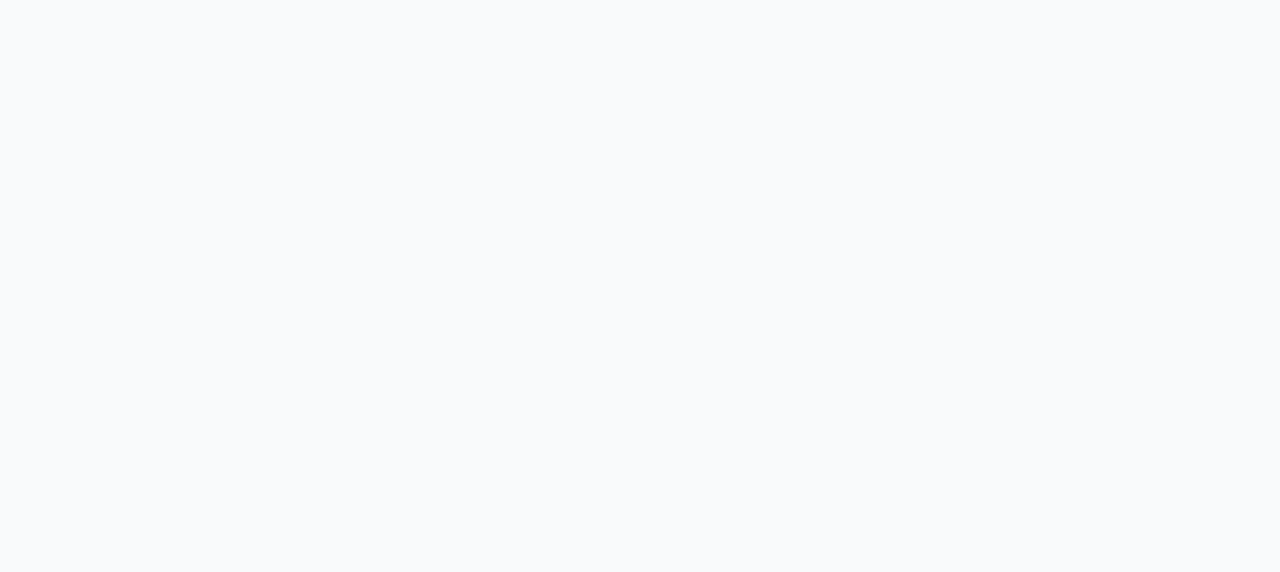
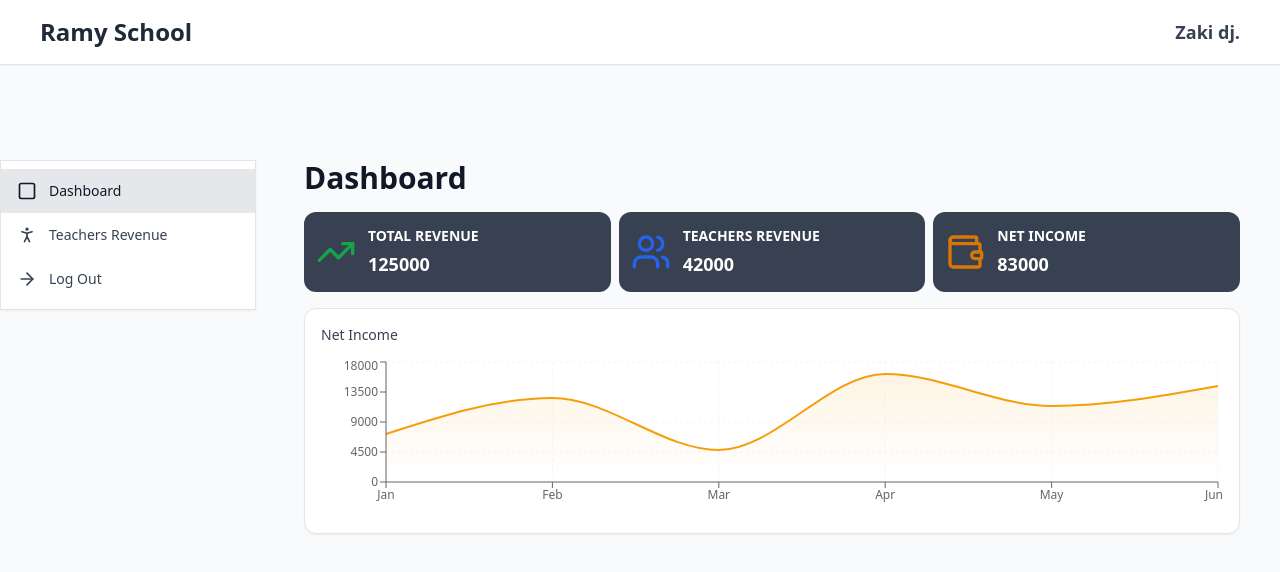
Before and after one commit to zakiD9/RamySchool, a React (Vite) app: page /director/dashboard in a window 1280 px wide. Before the commit this address had no page. Shown: the top 572 px of the page. Built offline with nearby package versions, Linux system fonts and the light colour scheme.

Commit message:
ui and layouts and director dashboard

```diff
--- a/package.json
+++ b/package.json
@@ -20,6 +20,7 @@
     "react": "^19.1.1",
     "react-dom": "^19.1.1",
     "react-router-dom": "^7.9.5",
+    "recharts": "^3.3.0",
     "tailwind-merge": "^3.3.1",
     "tailwindcss-animate": "^1.0.7",
     "zustand": "^5.0.8"
--- a/src/App.tsx
+++ b/src/App.tsx
@@ -2,6 +2,7 @@ import { Route, Routes } from 'react-router-dom'
 import Director from './pages/Director'
 import Receptionist from './pages/Receptionist'
 import Login from './pages/Login'
+import DirectorDashboard from './components/pages/director/dashboard/dashboardSection'
 
 function App() {
 
@@ -9,8 +10,21 @@ function App() {
     <>
      <Routes>
         <Route path="/login" element={<Login />} />
-        <Route path="/director" element={<Director />} />
-        <Route path="/receptionist" element={<Receptionist />} />
+         <Route path="/director" element={<Director />}>
+            <Route path="dashboard" element={<DirectorDashboard />} />
+            <Route path="teachers" element={<div>Teacher Revenue</div>} />
+            <Route path="logout" element={<div>Log Out</div>} />
+          </Route>
+
+          <Route path="/receptionist" element={<Receptionist />}>
+            <Route path="dashboard" element={<div>dashboard</div>} />
+            <Route path="teachers" element={<div>Teachers management</div>} />
+            <Route path="students" element={<div>students management</div>} />
+            <Route path="sessions" element={<div>sessions management</div>} />
+            <Route path="presences" element={<div>presences management</div>} />
+            <Route path="groups" element={<div>groups management</div>} />
+            <Route path="logout" element={<div>Log Out</div>} />
+          </Route>
       </Routes>
     </>
   )
--- a/src/components/layout/SideBar.tsx
+++ b/src/components/layout/SideBar.tsx
@@ -0,0 +1,65 @@
+import {
+  PersonStanding,
+  Square,
+  Users,
+  BookOpen,
+  Layers3,
+  CalendarCheck,
+  ArrowRight,
+} from "lucide-react"
+import { FC } from "react"
+import { NavLink } from "react-router-dom"
+
+type Role = "director" | "receptionist"
+
+type MenuItem = {
+  label: string
+  icon: FC<React.SVGProps<SVGSVGElement>>
+  to: string
+}
+
+const directorMenu: MenuItem[] = [
+  { label: "Dashboard", icon: Square, to: "/director/dashboard" },
+  { label: "Teachers Revenue", icon: PersonStanding, to: "/director/teachers" },
+  { label: "Log Out", icon: ArrowRight, to: "/director/logout" },
+]
+
+const receptionistMenu: MenuItem[] = [
+  { label: "Dashboard", icon: Square, to: "/receptionist/dashboard" },
+  { label: "Teachers", icon: PersonStanding, to: "/receptionist/teachers" },
+  { label: "Students", icon: Users, to: "/receptionist/students" },
+  { label: "Sessions", icon: BookOpen, to: "/receptionist/sessions" },
+  { label: "Groups", icon: Layers3, to: "/receptionist/groups" },
+  { label: "Presences", icon: CalendarCheck, to: "/receptionist/presences" },
+  { label: "Log Out", icon: ArrowRight, to: "/receptionist/logout" },
+]
+
+export default function Sidebar({ role }: { role: Role }) {
+  const menuItems = role === "director" ? directorMenu : receptionistMenu
+
+  return (
+    <div className="w-1/5 h-fit bg-white border py-2 shadow-sm">
+      <ul className="flex flex-col">
+        {menuItems.map((item, idx) => {
+          const Icon = item.icon
+          return (
+            <NavLink
+              key={idx}
+              to={item.to}
+              className={({ isActive }) =>
+                `flex items-center gap-3 px-4 py-3 cursor-pointer transition-colors ${
+                  isActive
+                    ? "bg-gray-200 font-medium text-gray-900"
+                    : "hover:bg-gray-100 text-gray-700"
+                }`
+              }
+            >
+              <Icon className="w-5 h-5" />
+              <span className="text-sm">{item.label}</span>
+            </NavLink>
+          )
+        })}
+      </ul>
+    </div>
+  )
+}
--- a/src/components/layout/TopBar.tsx
+++ b/src/components/layout/TopBar.tsx
@@ -0,0 +1,12 @@
+type TopBarProps = {
+  username: string
+}
+
+export default function TopBar({ username }: TopBarProps) {
+  return (
+    <header className="fixed top-0 left-0 w-full flex justify-between items-center bg-white border-b shadow-sm py-4 px-10 z-50">
+      <h1 className="text-2xl font-semibold text-gray-800">Ramy School</h1>
+      <span className="text-lg font-semibold text-gray-700">{username}</span>
+    </header>
+  )
+}
--- a/src/components/pages/director/dashboard/StatCard.tsx
+++ b/src/components/pages/director/dashboard/StatCard.tsx
@@ -0,0 +1,20 @@
+import type { ReactNode } from "react";
+
+interface StatCardProps{
+    name:string;
+    numb:number;
+    icon:ReactNode;
+}
+
+export default function StatCard(props:StatCardProps){
+
+    return(
+        <div className="bg-gray-700 w-full rounded-xl px-3 items-center text-white py-2 h-20 flex gap-3 hover:shadow-xl cursor-pointer transform transition-all duration-300 hover:-translate-y-2">
+            {props.icon}
+            <div className="flex flex-col justify-between gap-1">
+               <span className="uppercase font-semibold text-sm">{props.name}</span>
+               <span className="font-bold text-lg">{props.numb}</span>
+            </div>
+        </div>
+    )
+}
--- a/src/components/pages/director/dashboard/chart.tsx
+++ b/src/components/pages/director/dashboard/chart.tsx
@@ -0,0 +1,89 @@
+import React from "react";
+import {
+  ResponsiveContainer,
+  AreaChart,
+  Area,
+  XAxis,
+  YAxis,
+  Tooltip,
+  CartesianGrid,
+} from "recharts";
+import { cn } from "@/lib/utils";
+
+type DataPoint = {
+  name: string;
+  value: number;
+  [k: string]: any;
+};
+
+interface ChartCardProps {
+  title?: string;
+  subtitle?: string;
+  data: DataPoint[];
+  dataKey?: string;
+  height?: number;
+  stroke?: string;
+  fill?: string;
+  className?: string;
+}
+
+export default function ChartCard({
+  title = "Chart",
+  subtitle,
+  data,
+  dataKey = "value",
+  height = 160,
+  stroke = "#10B981",
+  fill = "rgba(16,185,129,0.12)",
+  className,
+}: ChartCardProps) {
+  return (
+    <div
+      className={cn(
+        "bg-white rounded-xl border p-4 shadow-sm",
+        "flex flex-col gap-3",
+        className
+      )}
+    >
+      <div>
+        <div className="flex items-baseline justify-between">
+          <h3 className="text-sm font-medium text-gray-700">{title}</h3>
+          {subtitle && (
+            <span className="text-xs text-gray-500">{subtitle}</span>
+          )}
+        </div>
+      </div>
+
+      <div style={{ width: "100%", height }}>
+        <ResponsiveContainer width="100%" height="100%">
+          <AreaChart data={data}>
+            <defs>
+              <linearGradient id="gradientFill" x1="0" y1="0" x2="0" y2="1">
+                <stop offset="5%" stopColor={stroke} stopOpacity={0.18} />
+                <stop offset="95%" stopColor={stroke} stopOpacity={0} />
+              </linearGradient>
+            </defs>
+
+            <CartesianGrid strokeDasharray="3 3" stroke="#f3f4f6" />
+            <XAxis dataKey="name" tick={{ fontSize: 12 }} />
+            <YAxis tick={{ fontSize: 12 }} />
+            <Tooltip
+              contentStyle={{ borderRadius: 8 }}
+              formatter={(value: any) =>
+                typeof value === "number" ? value.toLocaleString() : value
+              }
+            />
+            <Area
+              type="monotone"
+              dataKey={dataKey}
+              stroke={stroke}
+              fill="url(#gradientFill)"
+              strokeWidth={2}
+              activeDot={{ r: 5 }}
+            />
+          </AreaChart>
+        </ResponsiveContainer>
+      </div>
+    </div>
+  );
+}
--- a/src/components/pages/director/dashboard/dashboardSection.tsx
+++ b/src/components/pages/director/dashboard/dashboardSection.tsx
@@ -0,0 +1,53 @@
+import { TrendingUp, Users, Wallet } from "lucide-react"
+import StatCard from "./StatCard"
+import ChartCard from "./chart"
+
+  const revenues = [
+    {
+      id: 1,
+      name: "Total Revenue",
+      numb: 125000,
+      icon: <TrendingUp className="w-10 h-10 text-green-600" />,
+    },
+    {
+      id: 2,
+      name: "Teachers Revenue",
+      numb: 42000,
+      icon: <Users className="w-10 h-10 text-blue-600" />,
+    },
+    {
+      id: 3,
+      name: "Net Income",
+      numb: 83000,
+      icon: <Wallet className="w-10 h-10 text-amber-600" />,
+    },
+  ]
+
+  const sampleData = [
+  { name: "Jan", value: 12000 },
+  { name: "Feb", value: 21000 },
+  { name: "Mar", value: 8000 },
+  { name: "Apr", value: 27000 },
+  { name: "May", value: 19000 },
+  { name: "Jun", value: 24000 },
+];
+
+
+export default function DirectorDashboard(){
+
+    return(
+        <div className="flex flex-col gap-4">
+            <h2 className="text-3xl font-semibold">Dashboard</h2>
+            <div className="grid grid-cols-3 gap-2">
+                {revenues.map((revenue) => (
+                    <StatCard key={revenue.id} {...revenue} />
+                    ))}
+            </div>
+            <ChartCard
+          title="Net Income"
+          data={sampleData.map((d) => ({ ...d, value: Math.round(d.value * 0.6) }))}
+          stroke="#F59E0B"
+        />
+        </div>
+    )
+}
--- a/src/lib/button-variants.ts
+++ b/src/lib/button-variants.ts
@@ -1,7 +1,7 @@
 import { cva } from "class-variance-authority"
 
 export const buttonVariants = cva(
-  "inline-flex items-center justify-center gap-2 whitespace-nowrap rounded-md text-sm font-medium transition-colors focus-visible:outline-none focus-visible:ring-1 focus-visible:ring-ring disabled:pointer-events-none disabled:opacity-50 [&_svg]:pointer-events-none [&_svg]:size-4 [&_svg]:shrink-0",
+  "inline-flex items-center justify-center gap-2 whitespace-nowrap rounded-md font-medium transition-colors focus-visible:outline-none focus-visible:ring-1 focus-visible:ring-ring disabled:pointer-events-none disabled:opacity-50 [&_svg]:pointer-events-none [&_svg]:size-4 [&_svg]:shrink-0",
   {
     variants: {
       variant: {
@@ -18,16 +18,19 @@ export const buttonVariants = cva(
         success: "bg-green-600 text-white shadow-sm hover:bg-green-700",
         danger: "bg-red-600 text-white shadow-sm hover:bg-red-700",
       },
+
       size: {
-        default: "h-9 px-4 py-2",
-        sm: "h-8 rounded-md px-3 text-xs",
-        lg: "h-10 rounded-md px-8",
+        xs: "h-7 px-2 text-xs rounded-md",
+        sm: "h-8 px-3 text-sm rounded-md",
+        md: "h-9 px-4 text-sm rounded-md",
+        lg: "h-10 px-6 text-base rounded-lg",
+        xl: "h-12 px-8 text-lg rounded-lg",
         icon: "h-9 w-9",
       },
     },
     defaultVariants: {
       variant: "default",
-      size: "default",
+      size: "md",
     },
   }
 )
--- a/src/pages/Director.tsx
+++ b/src/pages/Director.tsx
@@ -1,11 +1,19 @@
+import Sidebar from "@/components/layout/SideBar";
+import TopBar from "@/components/layout/TopBar";
+import { Outlet } from "react-router-dom";
 
+export default function Director() {
+  return (
+    <div className="w-full h-screen flex flex-col">
+      <TopBar username="Zaki dj." />
 
+      <div className="flex flex-1 gap-2 pt-40">
+        <Sidebar role="director" />
 
-export default function Director(){
-
-    return(
-        <div className="flex text-red items-center justify-center">
-            Director
-        </div>
-    )
+        <main className="flex-1 px-10 bg-gray-50 overflow-y-auto">
+          <Outlet />
+        </main>
+      </div>
+    </div>
+  );
 }
--- a/src/pages/Receptionist.tsx
+++ b/src/pages/Receptionist.tsx
@@ -1,12 +1,19 @@
+import Sidebar from "@/components/layout/SideBar";
+import TopBar from "@/components/layout/TopBar";
+import { Outlet } from "react-router-dom";
 
+export default function Receptionist() {
+  return (
+    <div className="w-full h-screen flex flex-col">
+      <TopBar username="Zaki dj." />
 
+      <div className="flex flex-1 pt-40">
+        <Sidebar role="receptionist" />
 
-
-export default function Receptionist(){
-
-    return(
-        <div className="flex items-center justify-center">
-            Receptionist
-        </div>
-    )
+        <main className="flex-1 p-6 bg-gray-50 overflow-y-auto">
+          <Outlet />
+        </main>
+      </div>
+    </div>
+  );
 }
```
Also changed, not shown: src/components/pages/authentication/LoginForm.tsx (+76 -23 lines), 1 other file (tests, documents, lock files or other folders).
